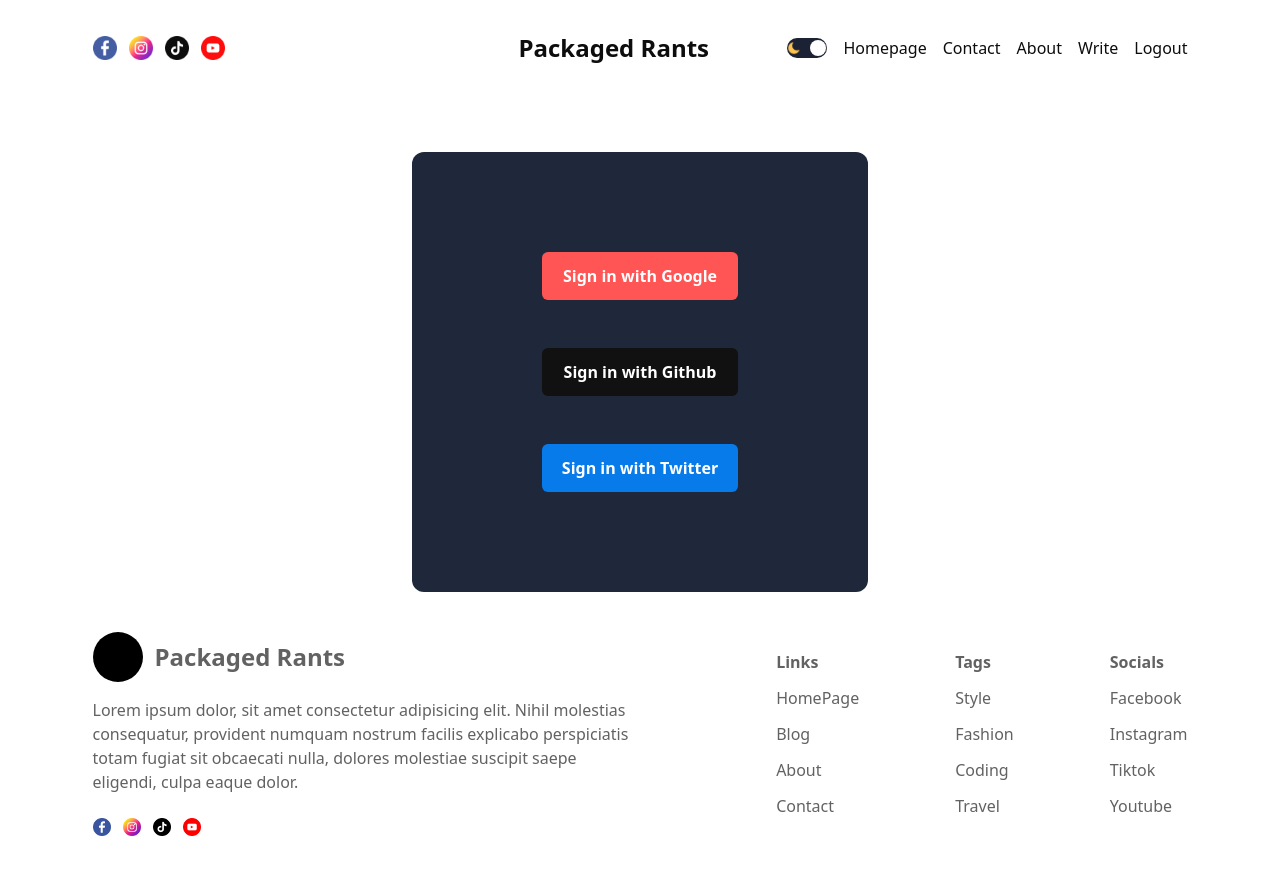
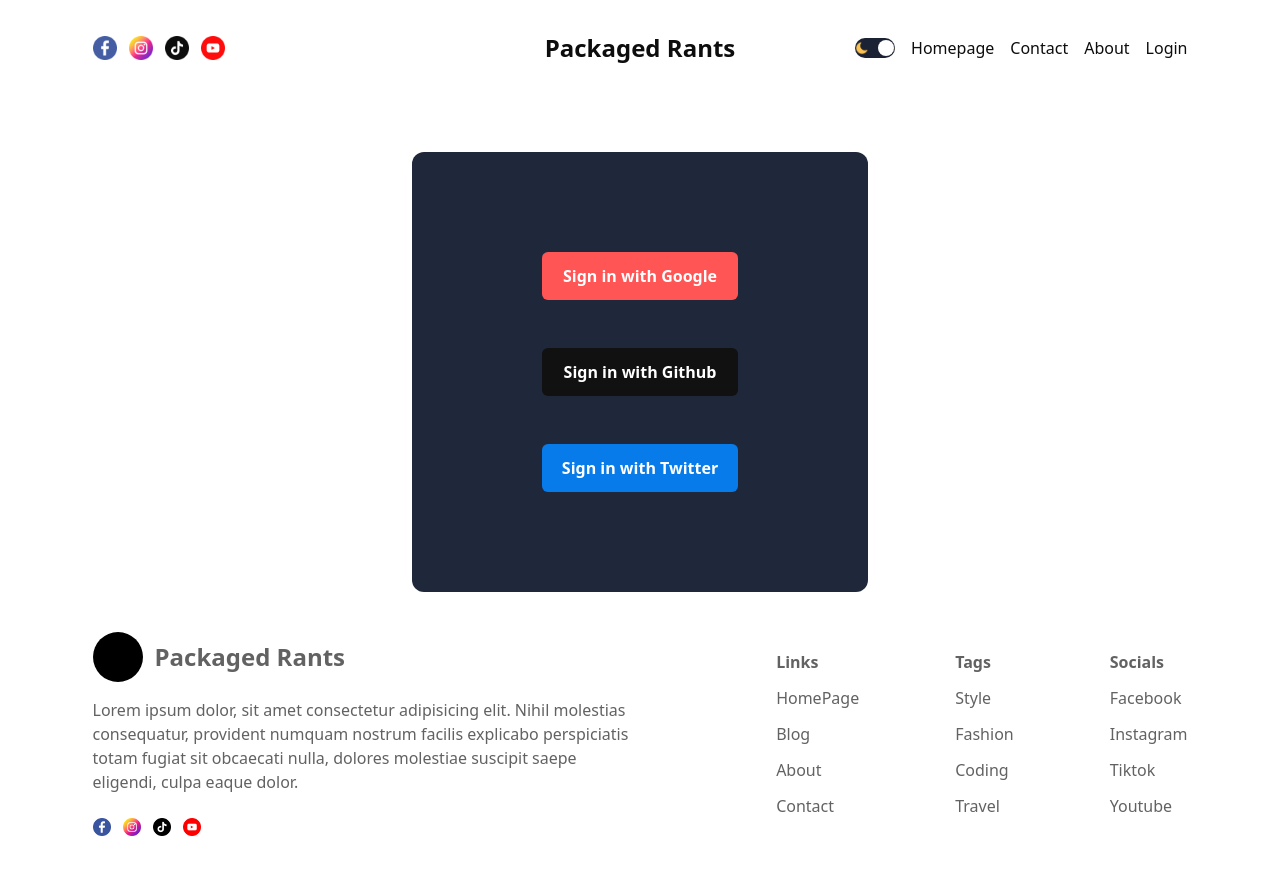
Before and after one commit to blu3IceCube/blog-app, a Next.js app: page /login in a window 1280 px wide. Built offline with nearby package versions, Linux system fonts and the light colour scheme; no server answers.

Commit message:
adding authentication

```diff
--- /dev/null
+++ b/Providers/AuthProvider.tsx
@@ -0,0 +1,5 @@
+import { SessionProvider } from "next-auth/react";
+
+export default function AuthProvider({ children }: any) {
+  return <SessionProvider>{children}</SessionProvider>;
+}
--- /dev/null
+++ b/app/api/auth/[...nextauth]/route.ts
@@ -0,0 +1,2 @@
+import { handlers } from "@/auth"; // Referring to the auth.ts we just created
+export const { GET, POST } = handlers;
--- a/app/layout.tsx
+++ b/app/layout.tsx
@@ -4,6 +4,7 @@ import "./globals.css";
 import Navbar from "@/components/Navbar";
 import Footer from "@/components/Footer";
 import { ThemeContextProvider } from "@/Context/ThemeContext";
+import AuthProvider from "@/Providers/AuthProvider";
 
 const geistSans = Geist({
   variable: "--font-geist-sans",
@@ -30,6 +31,7 @@ export default function RootLayout({
       <body
         className={`${geistSans.variable} ${geistMono.variable} antialiased`}
       >
+        <AuthProvider>
           <ThemeContextProvider>
             {/* <ThemeProvider> */}
             <div className="container">
@@ -41,6 +43,7 @@ export default function RootLayout({
             </div>
             {/* </ThemeProvider> */}
           </ThemeContextProvider>
+        </AuthProvider>
       </body>
     </html>
   );
--- a/app/login/page.tsx
+++ b/app/login/page.tsx
@@ -1,10 +1,19 @@
+"use client";
+import { signIn } from "next-auth/react";
+import { useSession } from "next-auth/react";
 import React from "react";
 
 const LoginPage = () => {
+  const { data, status } = useSession();
+  console.log("data", data, "status", status);
+
   return (
     <div className="flex items-center justify-center mt-14">
       <div className="bg-[#1f273a] py-[100px] px-[130px] flex flex-col gap-12 rounded-xl max-768:py-16 max-768:px-24 max-640:p-8 max-640:text-sm">
-        <div className="flex items-center justify-center py-3 px-5 rounded-md border-none font-semibold text-white cursor-pointer bg-[#ff5555]">
+        <div
+          className="flex items-center justify-center py-3 px-5 rounded-md border-none font-semibold text-white cursor-pointer bg-[#ff5555]"
+          onClick={() => signIn()}
+        >
           Sign in with Google
         </div>
         <div className="flex items-center justify-center py-3 px-5 rounded-md border-none font-semibold text-white cursor-pointer bg-[#111]">
--- /dev/null
+++ b/auth.ts
@@ -0,0 +1,6 @@
+import NextAuth from "next-auth";
+import Google from "next-auth/providers/google";
+
+export const { handlers, signIn, signOut, auth } = NextAuth({
+  providers: [Google],
+});
--- a/components/AuthLinks.tsx
+++ b/components/AuthLinks.tsx
@@ -1,15 +1,16 @@
 "use client";
 import { ThemeContext } from "@/Context/ThemeContext";
+import { signOut, useSession } from "next-auth/react";
 import Link from "next/link";
 import React, { useContext, useState } from "react";
 
 const AuthLinks = () => {
   const [open, setOpen] = useState(false);
   const { theme } = useContext(ThemeContext);
-  const status: string = "authenticated";
+  const { status } = useSession();
   return (
     <>
-      {status === "notauthenticated" ? (
+      {status === "unauthenticated" ? (
         <Link href="/login" className="max-640:hidden">
           Login
         </Link>
@@ -18,7 +19,12 @@ const AuthLinks = () => {
           <Link href="/write" className="max-640:hidden">
             Write
           </Link>
-          <span className="cursor-pointer max-640:hidden">Logout</span>
+          <span
+            className="cursor-pointer max-640:hidden"
+            onClick={() => signOut()}
+          >
+            Logout
+          </span>
         </>
       )}
       <div
@@ -62,7 +68,7 @@ const AuthLinks = () => {
           <Link href="/">Homepage</Link>
           <Link href="/">About</Link>
           <Link href="/">Contact</Link>
-          {status === "notauthenticated" ? (
+          {status === "unauthenticated" ? (
             <Link href="/login">Login</Link>
           ) : (
             <>
--- /dev/null
+++ b/middleware.ts
@@ -0,0 +1 @@
+export { auth as middleware } from "@/auth";
--- a/package.json
+++ b/package.json
@@ -10,6 +10,7 @@
   },
   "dependencies": {
     "next": "15.1.3",
+    "next-auth": "^5.0.0-beta.25",
     "react": "^19.0.0",
     "react-dom": "^19.0.0",
     "react-quill-new": "^3.3.3"
```
Also changed, not shown: 1 other file (tests, documents, lock files or other folders). Lines whose indentation alone changed are shown as unchanged.
